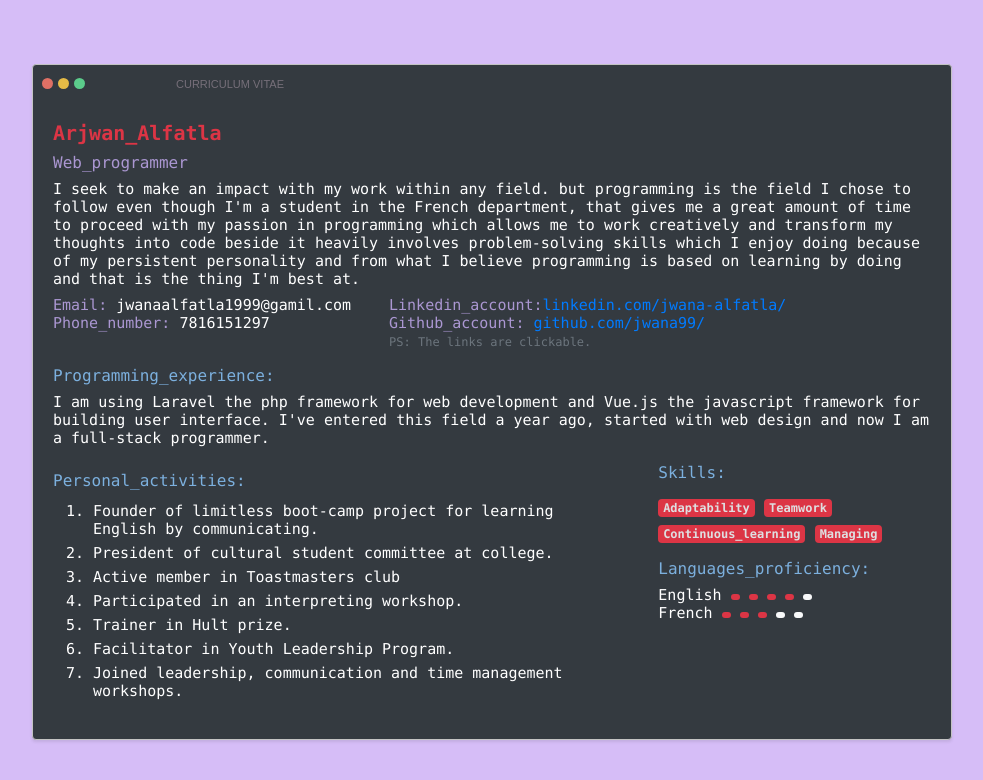
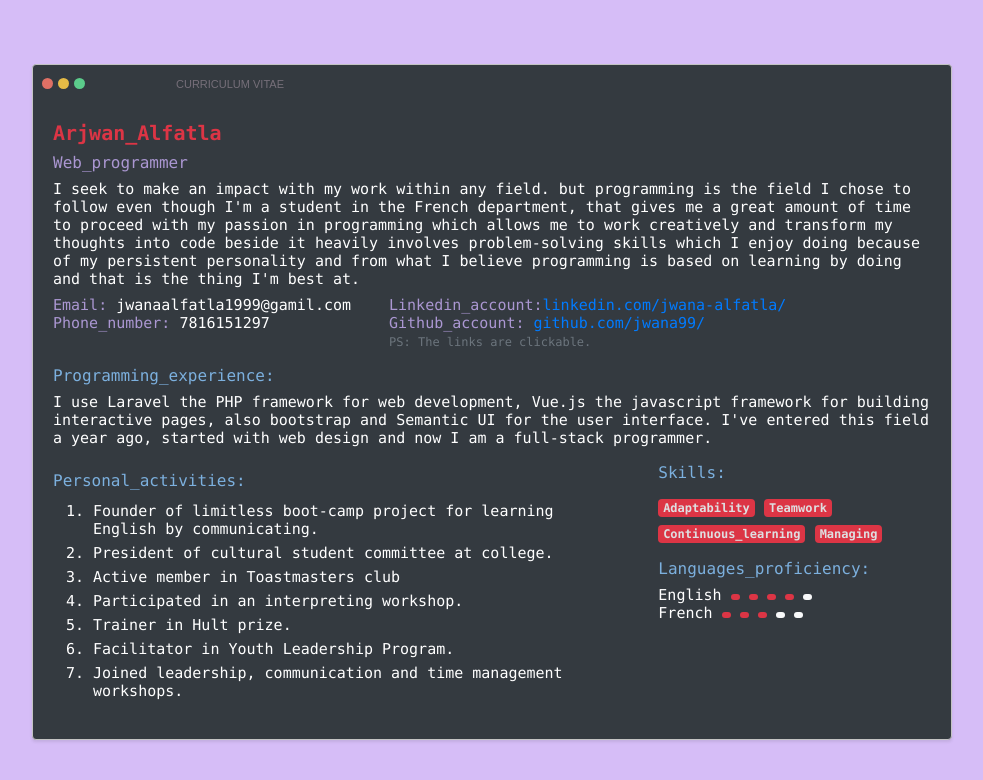
Before and after one commit to Jwan999/personal-CV, a plain HTML site: page index.html in a window 1280 px wide. Shown: the whole page, without its empty margins (148-1131 px from the left). Drawn offline with nearby package versions, Linux system fonts and the light colour scheme.

Commit message:
Update index.html

```diff
--- a/index.html
+++ b/index.html
@@ -426,8 +426,9 @@
                             <div class="row mt-3">
                                 <div class="col">
                                     <h6 class="head">Programming_experience:</h6>
-                                    <p>I am using Laravel the php framework for web development and Vue.js the
-                                        javascript framework for building user interface.
+                                    <p>
+                                    I use Laravel the PHP framework for web development, Vue.js the
+                                        javascript framework for building interactive pages, also bootstrap and Semantic UI for the user interface.
                                         I've entered this field a year ago, started with web design and now I am a
                                         full-stack programmer.
                                     </p>
```
